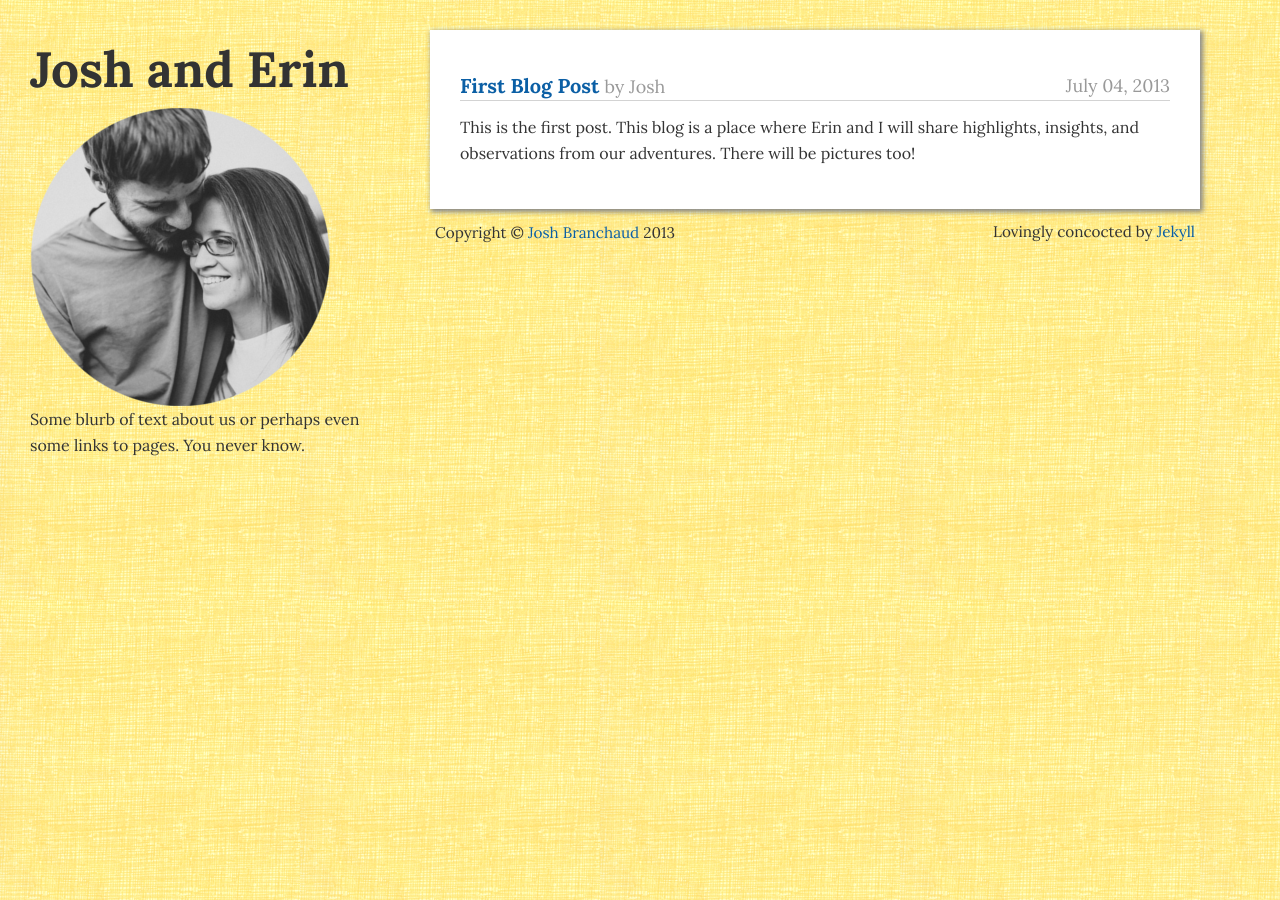
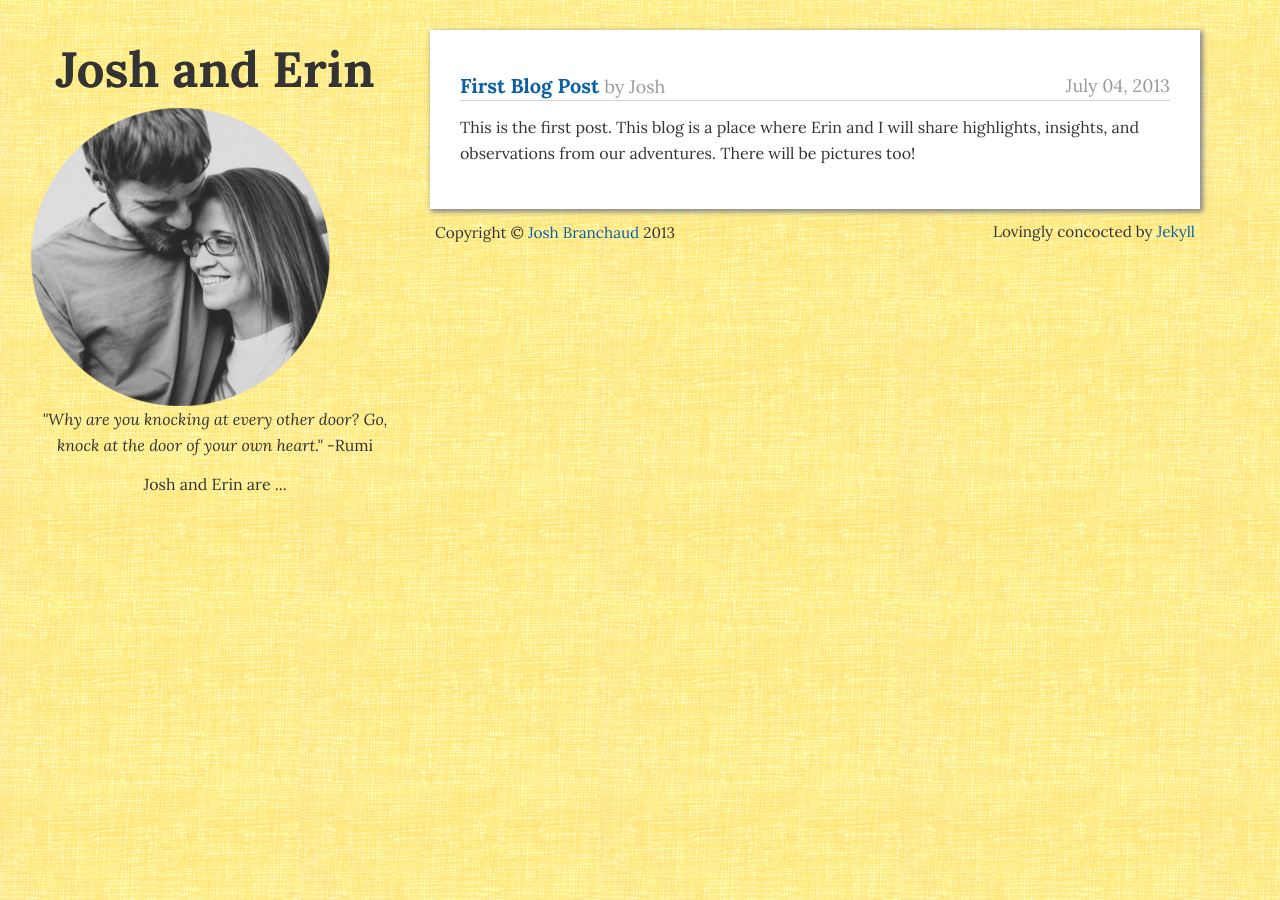
Before and after one commit to simhagate/joshanderin.com, a Jekyll site: the page built from index.md, in a window 1280 px wide. Built offline with Jekyll 4.4.1, drawn with Linux system fonts in a browser that asks for light colours.

Commit message:
Trying out two approaches to adding the sidebar image. [_layouts/default.html] Adding two ways to display an image in the default layout. One approach has been commented out. [css/styles.css] Adding the commented out styling for the second approach to displaying the sidebar image.

```diff
--- a/_layouts/default.html
+++ b/_layouts/default.html
@@ -50,9 +50,12 @@
             <h1>Josh and Erin</h1>
 
             <img src="img/joshanderin.png" />
+            <!--<div id="sidebar-image"></div>-->
 
-            <p>Some blurb of text about us or perhaps even some links to pages.
-            You never know.</p>
+            <p><em>"Why are you knocking at every other door? Go, knock at
+                the door of your own heart."</em> -Rumi<p>
+
+            <p>Josh and Erin are ...</p>
 
         </div>
 
--- a/css/styles.css
+++ b/css/styles.css
@@ -17,6 +17,16 @@ p > code {
 }
 div#sidebar {
 }
+div#sidebar > * {
+    text-align: center;
+}
+/*
+div#sidebar-image {
+    background:url(/img/joshanderin.png) no-repeat center center;
+    width: 370px;
+    height: 320px;
+}
+*/
 div#main {
 
 }
```
